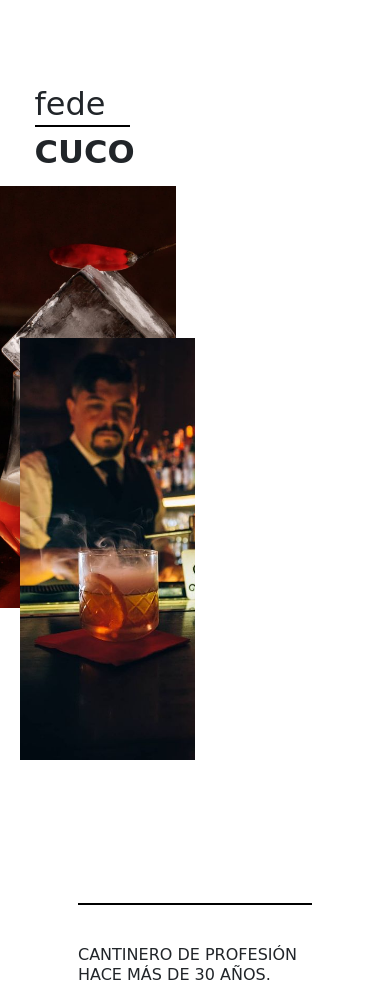
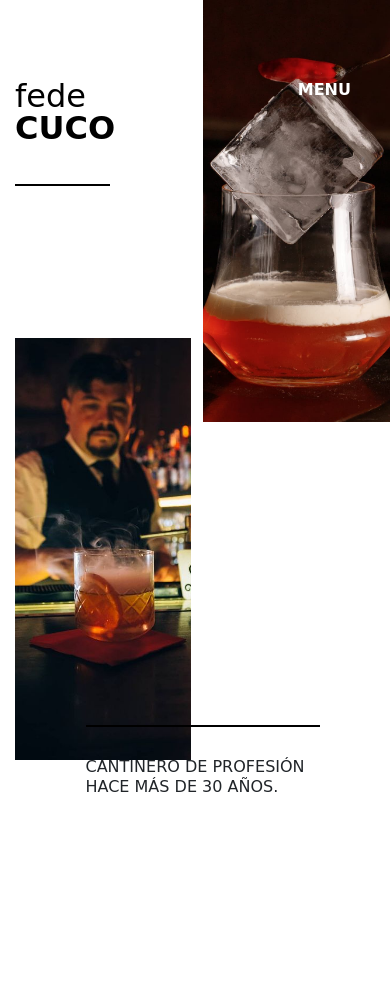
Before and after one commit to nezaga/FedeCuco, a plain HTML site: page index.html in a window 390 px wide. After the commit the page ends 844 px from the top, so only its background shows below. Drawn offline with nearby package versions, Linux system fonts and the light colour scheme; a web font is replaced by a local one.

Commit message:
subiendo index responsive con maquetado en bootstrap

```diff
--- a/css/estilos.css
+++ b/css/estilos.css
@@ -21,6 +21,10 @@ header{
     color: #fff;
 }
 
+.home{
+    padding-right: 0;
+}
+
 .menu_home{
     display: grid;
 }
@@ -32,6 +36,8 @@ a{
 .logo {
     animation: fadeInRight;
     animation-duration: 2s;
+    line-height: 1;
+    color: #000
 }
 
 .logo span {
@@ -74,6 +80,7 @@ a{
 
 #home_copy {
     text-transform: uppercase;
+    margin-bottom: 0;
 }
 
 .menu a{
@@ -82,10 +89,12 @@ a{
     color: #fff;
     opacity: 50%;
     z-index: 100;
+    font-weight: bold;
 }
 
 .menu a:hover{
     opacity: 100%;
+    text-decoration: none;
 }
 
 .dark_menu a{
@@ -337,8 +346,8 @@ i{
 
     .logo{
         font-size: 2rem;
-        margin: 5rem 0 0 5vw;
-        padding-bottom: 0.5rem;
+        margin: 5rem 0 0 0;
+        padding: 0 0 0.5rem 0px;
         border-bottom: 2px solid #000;
         width: 95px;
         height: 25%;
@@ -346,16 +355,15 @@ i{
 
     .header_img {
         height: 50vh;
-        width: 45vw;
+        /* width: 45vw;
         grid-column: 2/3;
-        justify-self: end;
+        justify-self: end; */
     }
 
     .home_img{
         width: 45vw;
         height: 50vh;
         position: absolute;
-        left: 5vw;
         top: 40vh;
     }
 
@@ -367,7 +375,7 @@ i{
         width: 60vw;
         margin-top: 35vh;
         border-top: 2px solid #000;
-        padding-top: 40px;
+        padding-top: 30px;
         z-index: 200;
     }
 
@@ -597,10 +605,10 @@ i{
 }
 
 @media only screen and (min-width:768px) and (max-width:1023px){
-    .home{
+    /* .home{
         display: grid;
         grid-template-columns: 50% 50%;
-    }
+    } */
 
     .home header{
         grid-column: 1/2;
@@ -608,7 +616,7 @@ i{
 
     .logo{
         font-size: 7rem;
-        margin: 3rem 0 0 3rem;
+        margin: 3rem 0 0 0;
         padding: 1rem;
         border-bottom: 3px solid #000;
         width: max-content;
@@ -616,16 +624,15 @@ i{
 
     .header_img {
         height: 100vh;
-        width: 45vw;
+        /* width: 45vw;
         grid-column: 2/3;
-        justify-self: end;
+        justify-self: end; */
     }
 
     .home_img{
         width: 45vw;
         height: 100vh;
         position: absolute;
-        left: 5vw;
         top: 80vh;
     }
 
@@ -864,10 +871,10 @@ i{
 }
 
 @media only screen and (min-width:1024px){
-    .home{
+    /* .home{
         display: grid;
         grid-template-columns: 50% 50%;
-    }
+    } */
 
     .home header{
         grid-column: 1/2;
@@ -883,13 +890,13 @@ i{
 
     .header_img {
         height: 100vh;
-        width: 45vw;
+        /* width: 45vw;
         grid-column: 2/3;
-        justify-self: end;
+        justify-self: end; */
     }
 
     .home_img{
-        width: 45vw;
+        width: 40vw;
         height: 100vh;
         position: absolute;
         left: 5vw;
--- a/index.html
+++ b/index.html
@@ -1,5 +1,6 @@
 <!DOCTYPE html>
 <html lang="es">
+
 <head>
     <meta charset="UTF-8">
     <meta http-equiv="X-UA-Compatible" content="IE=edge">
@@ -10,25 +11,36 @@
     <link rel="stylesheet" href="css/estilos.css">
     <link rel="preconnect" href="https://fonts.googleapis.com">
     <link rel="preconnect" href="https://fonts.gstatic.com" crossorigin>
-    <link href="https://fonts.googleapis.com/css2?family=Anybody:ital,wght@0,400;0,900;1,200&display=swap" rel="stylesheet">
-    <link rel="stylesheet" href="https://cdnjs.cloudflare.com/ajax/libs/animate.css/4.1.1/animate.min.css"/>
-    <script src="https://cdn.jsdelivr.net/npm/jquery@3.5.1/dist/jquery.slim.min.js" integrity="sha384-DfXdz2htPH0lsSSs5nCTpuj/zy4C+OGpamoFVy38MVBnE+IbbVYUew+OrCXaRkfj" crossorigin="anonymous"></script>
-    <script src="https://cdn.jsdelivr.net/npm/popper.js@1.16.1/dist/umd/popper.min.js" integrity="sha384-9/reFTGAW83EW2RDu2S0VKaIzap3H66lZH81PoYlFhbGU+6BZp6G7niu735Sk7lN" crossorigin="anonymous"></script>
+    <link href="https://fonts.googleapis.com/css2?family=Anybody:ital,wght@0,400;0,900;1,200&display=swap"
+        rel="stylesheet">
+    <link rel="stylesheet" href="https://cdnjs.cloudflare.com/ajax/libs/animate.css/4.1.1/animate.min.css" />
+    <script src="https://cdn.jsdelivr.net/npm/jquery@3.5.1/dist/jquery.slim.min.js"
+        integrity="sha384-DfXdz2htPH0lsSSs5nCTpuj/zy4C+OGpamoFVy38MVBnE+IbbVYUew+OrCXaRkfj" crossorigin="anonymous">
+    </script>
+    <script src="https://cdn.jsdelivr.net/npm/popper.js@1.16.1/dist/umd/popper.min.js"
+        integrity="sha384-9/reFTGAW83EW2RDu2S0VKaIzap3H66lZH81PoYlFhbGU+6BZp6G7niu735Sk7lN" crossorigin="anonymous">
+    </script>
     <script src="js/bootstrap.min.js"></script>
 </head>
+
 <body>
     <div class="container-fluid home">
-        <div class="row">
-            <div class="col-sm-6">
+        <div class="row no-gutters">
+            <div class="col">
                 <div class="logo">fede <br> <span>cuco</span></div>
             </div>
-            <div class="col-sm-6 header_img"></div>
+            <div class="col">
+                <div class="header_img"></div>
+            </div>
         </div>
         <nav>
             <h1 class="menu"><a href="pages/menu.html"> menu</a></h1>
         </nav>
         <div class="home_img"></div>
-        <h2 id="home_copy">cantinero de profesión hace más de 30 años.</h2>
+        <div class="row no-gutters justify-content-center">
+            <h2 id="home_copy">cantinero de profesión hace más de 30 años.</h2>
+        </div>
     </div>
 </body>
+
 </html>
```
